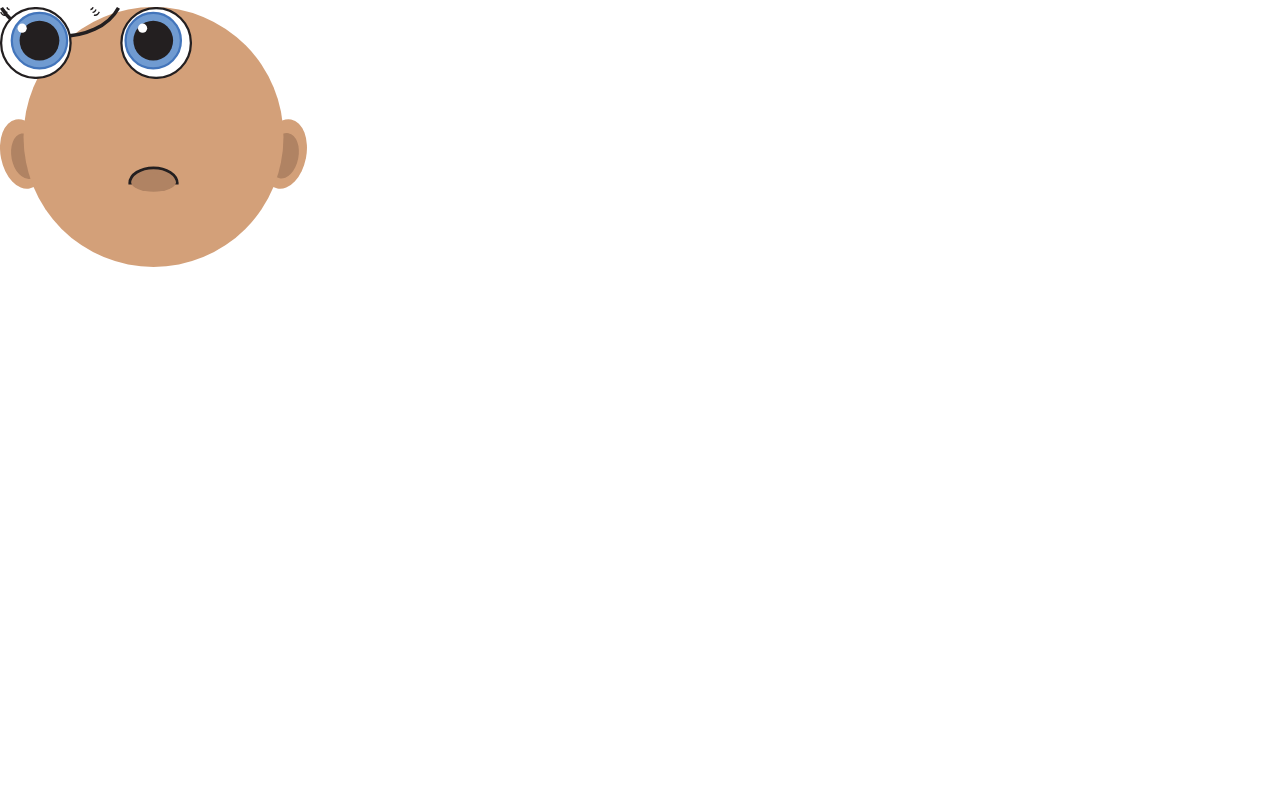
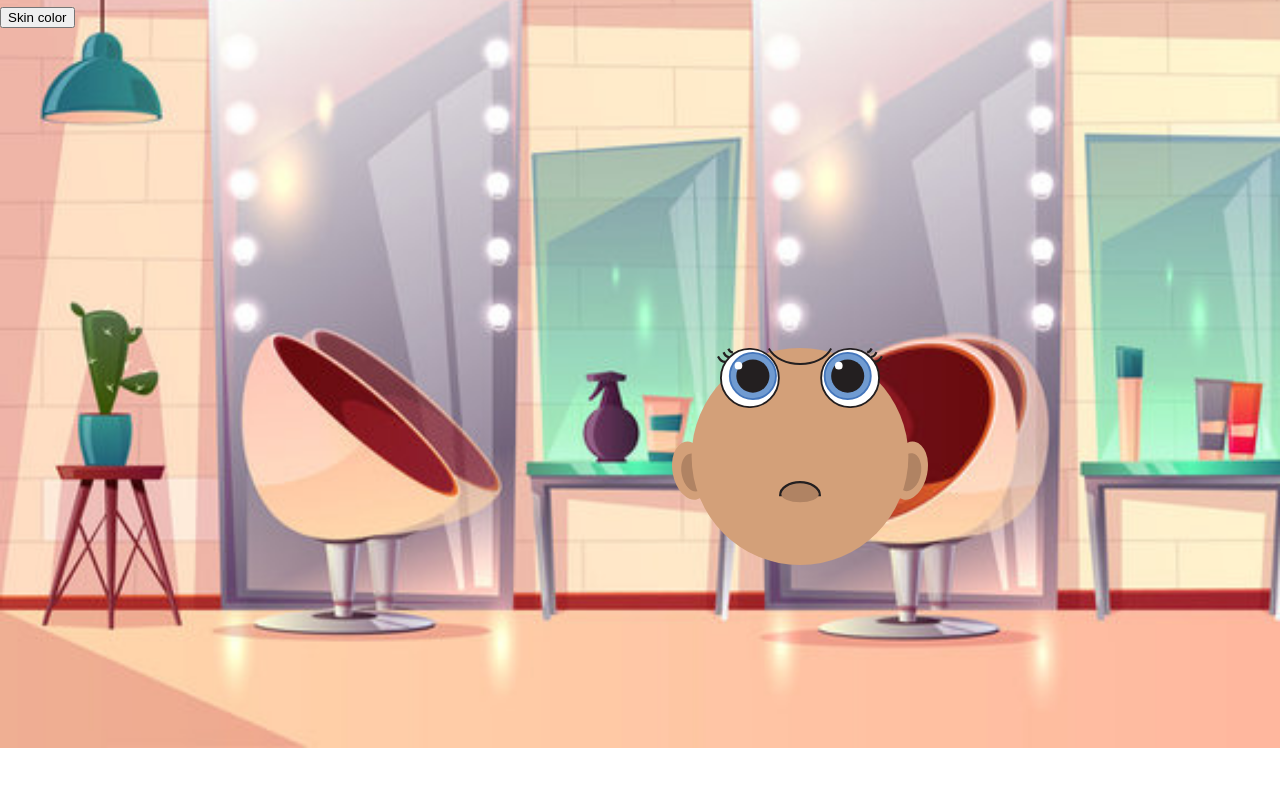
Before and after one commit to MvAlen0304/inleidingprogrammeren, a plain HTML site: page index.html in a window 1280 px wide. Shown: the part 73-880 px from the top of the page. After the commit the page ends 821 px from the top, so only its background shows below. Drawn offline with Linux system fonts and the light colour scheme.

Commit message:
versie 2

```diff
--- a/index.html
+++ b/index.html
@@ -12,12 +12,13 @@
     <header>
         <h1>Makeover gamee!</h1>
     </header>
-    <article class="character">
+    <article class="characterFace">
     <img id="face" src="./img/SVG/faceLightM.svg" alt="">
     <img id="eyes" src="./img/SVG/eyesBlue.svg" alt="">
     <img id="lashes" src="./img/SVG/lashes.svg" alt="">
     <img id="mouth" src="./img/SVG/mouthThin.svg" alt="">
     </article>
+    <button id="faceBtn">Skin color</button>
     <script src="scripts.js"></script>
 </body>
 
--- a/scripts.js
+++ b/scripts.js
@@ -1 +1,9 @@
 console.log("Het is gelukt!")
+
+const faceBtn = document.getElementById(faceBtn)
+
+function skinChange() {
+    document.getElementById('face').src='./img/svg/faceDark.svg'
+}
+
+faceBtn.addEventListener("click", skinChange)
--- a/styles.css
+++ b/styles.css
@@ -1,54 +1,62 @@
 body, html {
+    background-image: url("./img/PNG/makoverSalon.png");
+    background-size: cover;
+    background-repeat: no-repeat;
+    width: auto;
     height: 100%;
     margin: 0;
+    position: relative; /* Stel de body als positionele referentie in */
 }
 
-article.character {
-    display: flex;
-    justify-content: center;
-    align-items: center;
-    height: 100%;
-    width: 30%;
-    position: relative; /* Establish positioning context */
+article.characterFace {
+    display: grid;
+    grid-template-columns: repeat(8, 1fr);
+    grid-template-rows: repeat(4, 1fr);
+    width: 100%;
+    position: absolute;
+    top: 50%;
+    transform: translateY(-50%);
+    right: 0;
 }
 
 h1 {
     text-align: center;
 }
 
-article.character > img {
-    position: absolute; /* Position images absolutely */
+article.characterFace > img {
+    position: absolute;
+    grid-column: 5 / 7;
+    grid-row: 1 / 3;
 }
 
-/* Pas de grootte van elke afbeelding aan */
 #face {
     width: 80%;
-    height: auto; /* Hoogte automatisch aanpassen om de aspectverhouding te behouden */
+    height: auto;
     z-index: 1;
-    top: 0;
-    left: 0;
+    justify-self: center;
+    top: 20%;
 }
 
 #mouth {
-    width: 120px;
+    width: 20%;
     height: auto;
-    z-index: 2; /* Zorg ervoor dat de mond boven andere afbeeldingen ligt */
-    top: 0;
-    left: 0;
+    z-index: 1;
+    position: absolute;
+    top: 50%;
+    left: 50%;
+    transform: translateX(-50%);
 }
 
 #lashes {
-    width: 100px; /* Breedte aanpassen */
-    height: auto; /* Hoogte automatisch aanpassen om de aspectverhouding te behouden */
+    width: 52%;
+    height: auto;
     z-index: 3;
-    top: 0;
-    left: 0;
+    justify-self: center;
 }
 
 #eyes {
     width: 50%;
     height: auto;
-    z-index: 4; /* Zorg ervoor dat de ogen boven andere afbeeldingen liggen */
-    top: 0;
-    left: 0;
+    z-index: 4;
+    justify-self: center;
 }
```
Also changed, not shown: img/PNG/makoverSalon.png (added).
